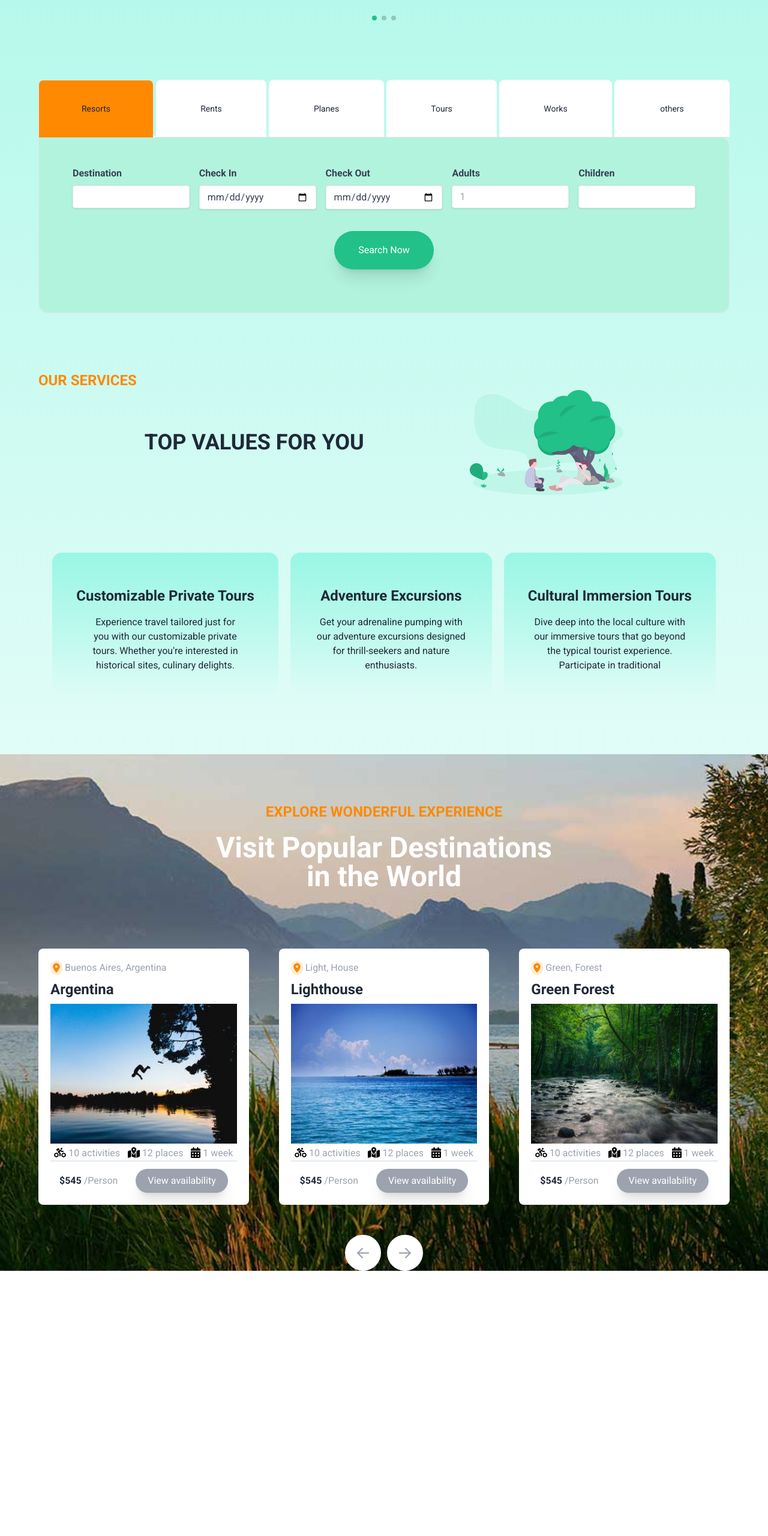
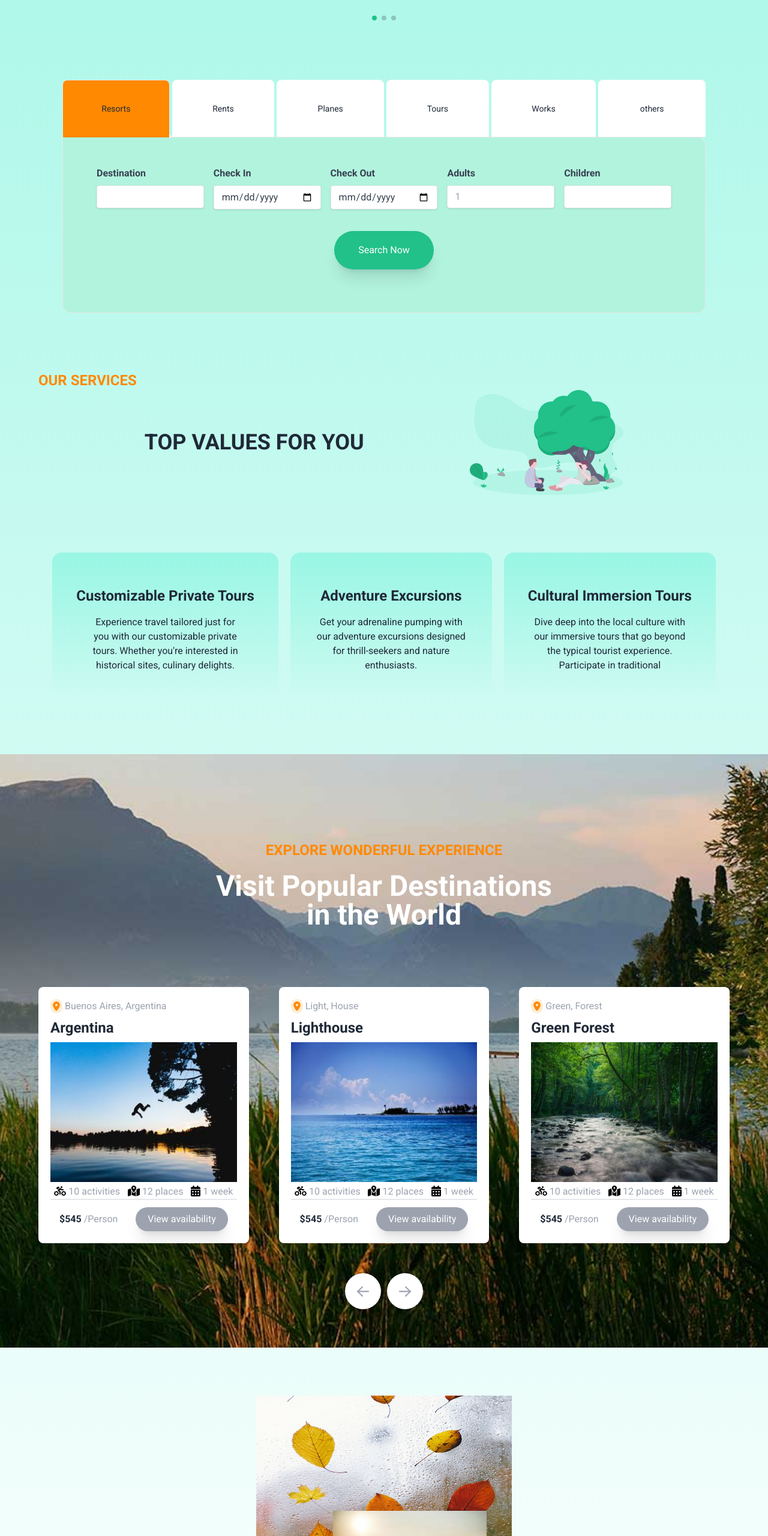
Before and after one commit to tanveer19/H01-natural-travel, a website built with Vite: page index.html in a window 1280 px wide. Shown: the part 840-3400 px from the top of the page at 60% size. Before the commit the page ends 2958 px from the top, so only its background shows below. Built offline with nearby package versions, Linux system fonts and the light colour scheme; files whose address does not match are found by name.

Commit message:
about start. started css grid

```diff
--- a/index.html
+++ b/index.html
@@ -130,7 +130,7 @@
 
     <!-- form section -->
     <section class="max-w-6xl w-full mx-auto py-24">
-      <div role="tablist" class="tabs tabs-lifted grid grid-cols-6">
+      <div role="tablist" class="tabs tabs-lifted grid grid-cols-6 px-10">
         <input
           type="radio"
           name="my_tabs_2"
@@ -763,7 +763,7 @@
     </section>
 
     <!-- carousel section -->
-    <section class="w-full mx-auto bg-[url('/images/lake.jpg')] bg-cover">
+    <section class="w-full mx-auto bg-[url('/images/lake.jpg')] bg-cover py-16">
       <div class="text-center pt-20">
         <h3 class="text-secondary-color font-bold text-2xl">
           EXPLORE WONDERFUL EXPERIENCE
@@ -1121,7 +1121,6 @@
               xmlns="http://www.w3.org/2000/svg"
               viewBox="0 0 448 512"
             >
-              <!--! Font Awesome Pro 6.4.0 by @fontawesome - https://fontawesome.com License - https://fontawesome.com/license (Commercial License) Copyright 2023 Fonticons, Inc. -->
               <path
                 d="M7.4 273.4C2.7 268.8 0 262.6 0 256s2.7-12.8 7.4-17.4l176-168c9.6-9.2 24.8-8.8 33.9 .8s8.8 24.8-.8 33.9L83.9 232 424 232c13.3 0 24 10.7 24 24s-10.7 24-24 24L83.9 280 216.6 406.6c9.6 9.2 9.9 24.3 .8 33.9s-24.3 9.9-33.9 .8l-176-168z"
                 fill="#9ca3af"
@@ -1134,7 +1133,6 @@
               xmlns="http://www.w3.org/2000/svg"
               viewBox="0 0 448 512"
             >
-              <!--! Font Awesome Pro 6.4.0 by @fontawesome - https://fontawesome.com License - https://fontawesome.com/license (Commercial License) Copyright 2023 Fonticons, Inc. -->
               <path
                 d="M440.6 273.4c4.7-4.5 7.4-10.8 7.4-17.4s-2.7-12.8-7.4-17.4l-176-168c-9.6-9.2-24.8-8.8-33.9 .8s-8.8 24.8 .8 33.9L364.1 232 24 232c-13.3 0-24 10.7-24 24s10.7 24 24 24l340.1 0L231.4 406.6c-9.6 9.2-9.9 24.3-.8 33.9s24.3 9.9 33.9 .8l176-168z"
                 fill="#9ca3af"
@@ -1145,6 +1143,21 @@
       </div>
     </section>
 
+    <!-- about  -->
+    <section class="h-screen py-20">
+      <div class="about-section-images">
+        <img
+          class="max-w-md max-h-96 about-image-1"
+          src="/images/leafs.jpg"
+          alt=""
+        />
+        <img
+          class="max-w-64 about-image-2"
+          src="/images/mountain3.jpg"
+          alt=""
+        />
+      </div>
+    </section>
     <!-- <script type="module" src="/main.js"></script> -->
 
     <!-- Swiper JS -->
--- a/package.json
+++ b/package.json
@@ -16,6 +16,6 @@
     "vite": "^5.3.5"
   },
   "dependencies": {
-    "vercel": "^35.2.0"
+    "vercel": "^35.2.1"
   }
 }
--- a/style-custom.css
+++ b/style-custom.css
@@ -232,3 +232,23 @@ body {
 .tab:checked {
   background-color: var(--secondary-color) !important;
 }
+
+/* about section */
+
+.about-section-images {
+  display: grid;
+  grid-template-columns: 1fr 1fr 1fr;
+  grid-template-rows: auto 1fr;
+  justify-items: stretch;
+  align-items: end;
+}
+.about-image-1 {
+  grid-column: 2/3;
+  grid-row: 1/2;
+}
+.about-image-2 {
+  grid-column: 2/3;
+  grid-row: 1/3;
+  /* align-self: start; */
+  transform: translateX(50%);
+}
```
